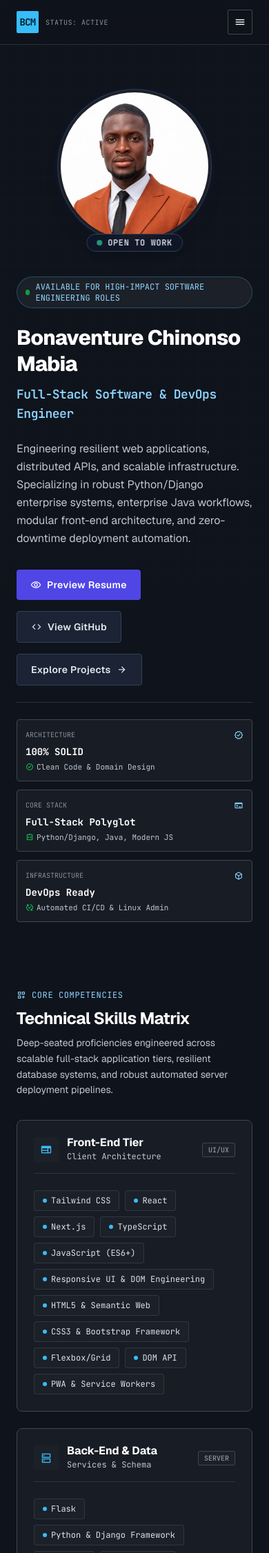
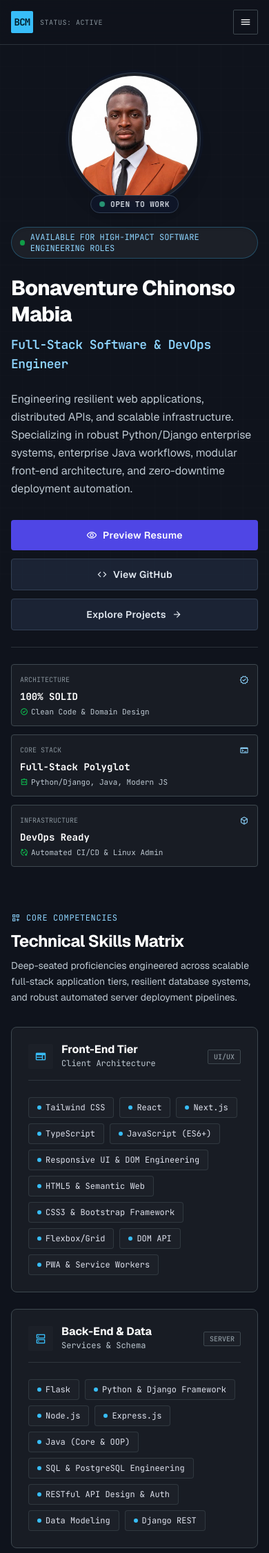
Before and after one commit to bonaventurechinoso-code/portfolio, a Flask app: page / in a window 390 px wide. Shown: the top 2252 px of the page at 69% size. Run offline with Flask 3, Linux system fonts and the light colour scheme; some libraries are stand-ins or nearby versions.

Commit message:
fix(responsive): optimize mobile viewports, touch targets, and layout responsiveness across all devices

```diff
--- a/templates/base.html
+++ b/templates/base.html
@@ -144,7 +144,7 @@
 
   <!-- NAVIGATION HEADER -->
   <header class="sticky top-0 z-50 w-full backdrop-blur-md bg-background/80 border-b border-outline-variant/60">
-    <div class="max-w-7xl mx-auto px-6 h-16 flex items-center justify-between">
+    <div class="max-w-7xl mx-auto px-4 sm:px-6 h-16 flex items-center justify-between">
 
       <!-- Brand Logo / Monogram -->
       <a class="flex items-center gap-2.5 group focus:outline-none" href="{{ url_for('index') }}#hero">
@@ -259,10 +259,10 @@
   </main>
 
   <!-- FOOTER -->
-  <footer class="border-t border-outline-variant/60 py-12 px-6 z-10 bg-surface/50">
+  <footer class="border-t border-outline-variant/60 py-8 sm:py-12 px-4 sm:px-6 z-10 bg-surface/50">
     <div
-      class="max-w-7xl mx-auto flex flex-col md:flex-row items-center justify-between gap-6 text-xs text-on-surface-variant font-code-block">
-      <div class="flex items-center gap-3">
+      class="max-w-7xl mx-auto flex flex-col md:flex-row items-center justify-between gap-4 sm:gap-6 text-xs text-on-surface-variant font-code-block text-center md:text-left">
+      <div class="flex flex-wrap items-center justify-center md:justify-start gap-2 sm:gap-3">
         <div class="size-3 rounded-full bg-primary-container"></div>
         <span class="text-white font-bold">{{ profile.name }}</span>
         <span class="text-outline">/</span>
@@ -271,7 +271,7 @@
       <div>
         Designed for High-Performance Systems &amp; Clean Architecture
       </div>
-      <div class="text-outline flex items-center gap-3">
+      <div class="text-outline flex flex-wrap items-center justify-center md:justify-end gap-3">
         <span>&copy; <span id="currentYear">2026</span> All rights reserved.</span>
         <span>·</span>
         <a href="{{ url_for('view_messages') }}" class="hover:text-primary transition-colors">Admin Log</a>
--- a/templates/index.html
+++ b/templates/index.html
@@ -1,12 +1,12 @@
 {% extends "base.html" %}
 
 {% block content %}
-<div class="max-w-7xl mx-auto px-6 py-12 flex flex-col gap-24">
+<div class="max-w-7xl mx-auto px-4 sm:px-6 py-8 sm:py-12 flex flex-col gap-16 sm:gap-24">
 
   <!-- ======================================================= -->
   <!-- HERO SECTION -->
   <!-- ======================================================= -->
-  <section class="grid grid-cols-1 lg:grid-cols-12 items-center gap-12 pt-4 lg:pt-8" id="hero">
+  <section class="grid grid-cols-1 lg:grid-cols-12 items-center gap-8 sm:gap-12 pt-2 sm:pt-6" id="hero">
 
     <!-- Hero Left: Bio & Details (7 columns on desktop) -->
     <div class="lg:col-span-7 flex flex-col gap-6 order-2 lg:order-1">
@@ -35,18 +35,18 @@
       </p>
 
       <!-- Action Buttons -->
-      <div class="flex flex-wrap items-center gap-4 pt-2">
-        <a class="inline-flex items-center justify-center gap-2 px-5 py-2.5 rounded-lg bg-indigo-600 text-white font-semibold text-sm tracking-wide transition-all duration-200 ease-in-out hover:bg-indigo-500 hover:-translate-y-0.5 hover:shadow-lg hover:shadow-indigo-500/25 active:translate-y-0 focus:outline-none focus:ring-2 focus:ring-indigo-400 focus:ring-offset-2 focus:ring-offset-slate-950"
+      <div class="flex flex-col sm:flex-row flex-wrap items-stretch sm:items-center gap-3 pt-2">
+        <a class="w-full sm:w-auto inline-flex items-center justify-center gap-2 px-5 py-2.5 rounded-lg bg-indigo-600 text-white font-semibold text-sm tracking-wide transition-all duration-200 ease-in-out hover:bg-indigo-500 hover:-translate-y-0.5 hover:shadow-lg hover:shadow-indigo-500/25 active:translate-y-0 focus:outline-none focus:ring-2 focus:ring-indigo-400 focus:ring-offset-2 focus:ring-offset-slate-950"
           href="{{ url_for('view_resume') }}">
           <span class="material-symbols-outlined text-base">visibility</span>
           <span>Preview Resume</span>
         </a>
-        <a class="inline-flex items-center justify-center gap-2 px-5 py-2.5 rounded-lg bg-slate-800/80 text-slate-200 border border-slate-700 font-semibold text-sm tracking-wide transition-all duration-200 ease-in-out hover:bg-slate-700 hover:text-white hover:border-slate-500 hover:-translate-y-0.5 active:translate-y-0 focus:outline-none focus:ring-2 focus:ring-slate-500 focus:ring-offset-2 focus:ring-offset-slate-950"
+        <a class="w-full sm:w-auto inline-flex items-center justify-center gap-2 px-5 py-2.5 rounded-lg bg-slate-800/80 text-slate-200 border border-slate-700 font-semibold text-sm tracking-wide transition-all duration-200 ease-in-out hover:bg-slate-700 hover:text-white hover:border-slate-500 hover:-translate-y-0.5 active:translate-y-0 focus:outline-none focus:ring-2 focus:ring-slate-500 focus:ring-offset-2 focus:ring-offset-slate-950"
           href="{{ profile.github }}" rel="noopener noreferrer" target="_blank">
           <span class="material-symbols-outlined text-base">code</span>
           <span>View GitHub</span>
         </a>
-        <a class="inline-flex items-center justify-center gap-2 px-5 py-2.5 rounded-lg bg-slate-800/80 text-slate-200 border border-slate-700 font-semibold text-sm tracking-wide transition-all duration-200 ease-in-out hover:bg-slate-700 hover:text-white hover:border-slate-500 hover:-translate-y-0.5 active:translate-y-0 focus:outline-none focus:ring-2 focus:ring-slate-500 focus:ring-offset-2 focus:ring-offset-slate-950"
+        <a class="w-full sm:w-auto inline-flex items-center justify-center gap-2 px-5 py-2.5 rounded-lg bg-slate-800/80 text-slate-200 border border-slate-700 font-semibold text-sm tracking-wide transition-all duration-200 ease-in-out hover:bg-slate-700 hover:text-white hover:border-slate-500 hover:-translate-y-0.5 active:translate-y-0 focus:outline-none focus:ring-2 focus:ring-slate-500 focus:ring-offset-2 focus:ring-offset-slate-950"
           href="#projects">
           <span>Explore Projects</span>
           <span class="material-symbols-outlined text-base">arrow_forward</span>
@@ -76,8 +76,8 @@
     <!-- Hero Right: Clean Executive Profile Image (5 columns on desktop) -->
     <div class="lg:col-span-5 flex justify-center lg:justify-end order-1 lg:order-2">
       <div class="relative mx-auto lg:mx-0">
-        <!-- Clean Subtle Border & Ring - No Heavy Glow/Cyan -->
-        <div class="relative w-56 h-56 sm:w-64 sm:h-64 lg:w-72 lg:h-72 rounded-full p-1 border border-slate-700/80 ring-4 ring-slate-900/50 bg-surface-container shadow-xl">
+        <!-- Clean Subtle Border & Ring - Responsive Sizing for Mobile & Desktop -->
+        <div class="relative w-48 h-48 sm:w-60 sm:h-60 lg:w-72 lg:h-72 rounded-full p-1 border border-slate-700/80 ring-4 ring-slate-900/50 bg-surface-container shadow-xl">
           <img
             src="{{ url_for('static', filename=profile.avatar) }}"
             alt="{{ profile.name }}"
@@ -86,7 +86,7 @@
         </div>
 
         <!-- Polished Minimal "OPEN TO WORK" Badge -->
-        <div class="absolute -bottom-3 left-1/2 -translate-x-1/2 whitespace-nowrap inline-flex items-center gap-2 bg-slate-900/90 backdrop-blur-md border border-slate-700 text-xs font-medium px-3.5 py-1 rounded-full text-slate-200 shadow-md">
+        <div class="absolute -bottom-3 left-1/2 -translate-x-1/2 whitespace-nowrap inline-flex items-center gap-2 bg-slate-900/90 backdrop-blur-md border border-slate-700 text-[11px] sm:text-xs font-medium px-3 sm:px-3.5 py-1 rounded-full text-slate-200 shadow-md">
           <span class="size-2 rounded-full bg-emerald-400 animate-pulse"></span>
           <span class="font-code-block tracking-wider font-semibold">OPEN TO WORK</span>
         </div>
@@ -218,14 +218,14 @@
           </div>
 
           <!-- Action Buttons -->
-          <div class="flex items-center gap-3 pt-3">
-            <a class="flex-1 inline-flex items-center justify-center gap-2 px-5 py-2.5 rounded-lg bg-indigo-600 text-white font-semibold text-sm tracking-wide transition-all duration-200 ease-in-out hover:bg-indigo-500 hover:-translate-y-0.5 hover:shadow-lg hover:shadow-indigo-500/25 active:translate-y-0 focus:outline-none focus:ring-2 focus:ring-indigo-400 focus:ring-offset-2 focus:ring-offset-slate-950"
+          <div class="flex flex-col sm:flex-row items-stretch sm:items-center gap-3 pt-3">
+            <a class="w-full sm:flex-1 inline-flex items-center justify-center gap-2 px-5 py-2.5 rounded-lg bg-indigo-600 text-white font-semibold text-sm tracking-wide transition-all duration-200 ease-in-out hover:bg-indigo-500 hover:-translate-y-0.5 hover:shadow-lg hover:shadow-indigo-500/25 active:translate-y-0 focus:outline-none focus:ring-2 focus:ring-indigo-400 focus:ring-offset-2 focus:ring-offset-slate-950"
               href="{{ project.demo_url }}" {% if project.demo_url.startswith('http') %}target="_blank" rel="noopener noreferrer"{% endif %}>
               <span class="material-symbols-outlined text-base">rocket_launch</span>
               <span>{{ project.demo_label|default('LIVE DEMO') }}</span>
             </a>
             {% if project.source_url %}
-            <a class="inline-flex items-center justify-center gap-2 px-5 py-2.5 rounded-lg bg-slate-800/80 text-slate-200 border border-slate-700 font-semibold text-sm tracking-wide transition-all duration-200 ease-in-out hover:bg-slate-700 hover:text-white hover:border-slate-500 hover:-translate-y-0.5 active:translate-y-0 focus:outline-none focus:ring-2 focus:ring-slate-500 focus:ring-offset-2 focus:ring-offset-slate-950"
+            <a class="w-full sm:w-auto inline-flex items-center justify-center gap-2 px-5 py-2.5 rounded-lg bg-slate-800/80 text-slate-200 border border-slate-700 font-semibold text-sm tracking-wide transition-all duration-200 ease-in-out hover:bg-slate-700 hover:text-white hover:border-slate-500 hover:-translate-y-0.5 active:translate-y-0 focus:outline-none focus:ring-2 focus:ring-slate-500 focus:ring-offset-2 focus:ring-offset-slate-950"
               href="{{ project.source_url }}" rel="noopener noreferrer" target="_blank">
               <span class="material-symbols-outlined text-base">code</span>
               <span>Source Code</span>
@@ -261,7 +261,7 @@
     <div class="flex flex-col gap-6">
       {% for item in education %}
       <div
-        class="rounded-xl border border-outline-variant bg-surface-container-low p-6 flex flex-col md:flex-row justify-between gap-6 hover:border-outline transition-colors">
+        class="rounded-xl border border-outline-variant bg-surface-container-low p-4 sm:p-6 flex flex-col md:flex-row justify-between gap-6 hover:border-outline transition-colors">
         <div class="flex flex-col gap-3 flex-1">
           <div class="flex flex-wrap items-center gap-3">
             <span class="px-2.5 py-1 rounded text-[10px] font-code-block font-semibold border {{ item.badge_style }}">
@@ -314,7 +314,7 @@
 
       <!-- Contact Form -->
       <div
-        class="lg:col-span-7 rounded-xl border border-outline-variant bg-surface-container-low p-6 sm:p-8 flex flex-col gap-6">
+        class="lg:col-span-7 rounded-xl border border-outline-variant bg-surface-container-low p-4 sm:p-8 flex flex-col gap-6">
         <h3 class="text-lg font-bold text-white flex items-center gap-2 border-b border-outline-variant/60 pb-4">
           <span class="material-symbols-outlined text-primary">send</span>
           <span>Send Direct Message</span>
@@ -368,7 +368,7 @@
       <div class="lg:col-span-5 flex flex-col gap-6">
 
         <!-- Channels Card -->
-        <div class="rounded-xl border border-outline-variant bg-surface-container-low p-6 flex flex-col gap-5">
+        <div class="rounded-xl border border-outline-variant bg-surface-container-low p-4 sm:p-6 flex flex-col gap-5">
           <h3 class="text-lg font-bold text-white flex items-center gap-2">
             <span class="material-symbols-outlined text-primary">hub</span>
             <span>Direct Channels</span>
@@ -379,17 +379,17 @@
             <a class="p-3 rounded-lg bg-surface-container border border-outline-variant hover:border-primary-container flex items-center justify-between group transition-colors"
               href="{{ channel.href }}" {% if channel.href.startswith('http') %}rel="noopener noreferrer"
               target="_blank" {% endif %}>
-              <div class="flex items-center gap-3">
-                <div class="size-8 rounded {{ channel.icon_bg }} flex items-center justify-center">
+              <div class="flex items-center gap-3 min-w-0">
+                <div class="size-8 rounded {{ channel.icon_bg }} flex items-center justify-center shrink-0">
                   <span class="material-symbols-outlined text-sm">{{ channel.icon }}</span>
                 </div>
-                <div>
-                  <div class="text-white font-medium">{{ channel.title }}</div>
-                  <div class="text-on-surface-variant text-[11px]">{{ channel.value }}</div>
+                <div class="min-w-0">
+                  <div class="text-white font-medium truncate">{{ channel.title }}</div>
+                  <div class="text-on-surface-variant text-[11px] break-all sm:break-normal">{{ channel.value }}</div>
                 </div>
               </div>
               <span
-                class="material-symbols-outlined text-outline group-hover:text-primary transition-colors text-base">{{
+                class="material-symbols-outlined text-outline group-hover:text-primary transition-colors text-base shrink-0 ml-2">{{
                 channel.action_icon }}</span>
             </a>
             {% endfor %}
@@ -397,7 +397,7 @@
         </div>
 
         <!-- Global Availability Card -->
-        <div class="rounded-xl border border-outline-variant bg-surface-container-low p-6 flex flex-col gap-3">
+        <div class="rounded-xl border border-outline-variant bg-surface-container-low p-4 sm:p-6 flex flex-col gap-3">
           <div class="flex items-center justify-between">
             <span class="font-code-block text-xs uppercase text-on-surface-variant">Global Availability</span>
             <span
```
Also changed, not shown: templates/404.html (+4 -4 lines), templates/messages.html (+4 -4 lines), templates/resume.html (+10 -10 lines).
